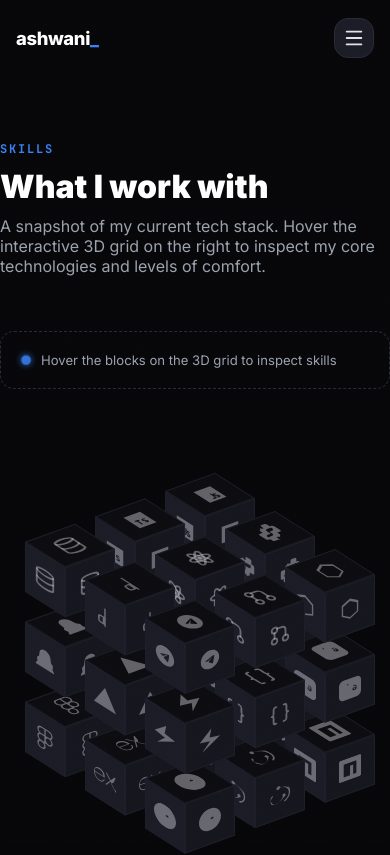
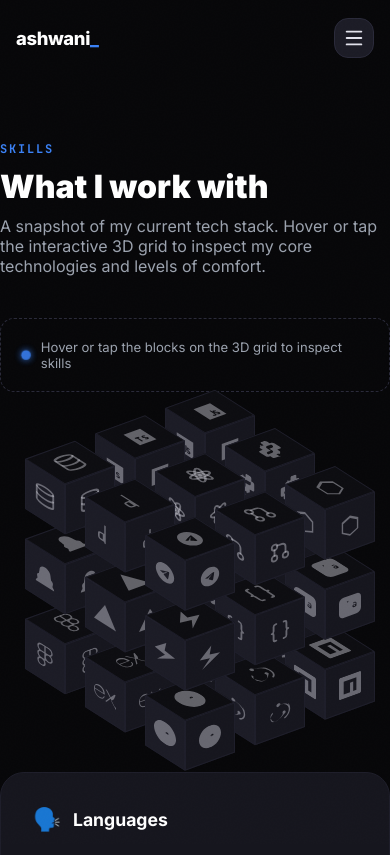
Before and after one commit to lets-make-ashwani/portfolio-website, a React (Vite) app: page /skills in a window 390 px wide. Shown: the top 855 px of the page. Built offline with nearby package versions, Linux system fonts and the light colour scheme.

Commit message:
Improve mobile responsiveness and add tap interactive support for 3D skills grid

```diff
--- a/src/pages/Skills.css
+++ b/src/pages/Skills.css
@@ -285,12 +285,14 @@
   z-index: 1;
 }
 
-/* Hover active states */
-.skills-cube span:hover {
+/* Hover & Tap Active states */
+.skills-cube span:hover,
+.skills-cube span.active {
   z-index: 100;
 }
 
-.skills-cube span:hover .face--top {
+.skills-cube span:hover .face--top,
+.skills-cube span.active .face--top {
   transition: 0s;
   background: var(--hover-color, var(--blue));
   filter: drop-shadow(0 0 25px var(--hover-color, var(--blue)));
@@ -298,7 +300,9 @@
 }
 
 .skills-cube span:hover .face--left,
-.skills-cube span:hover .face--right {
+.skills-cube span.active .face--left,
+.skills-cube span:hover .face--right,
+.skills-cube span.active .face--right {
   transition: 0s;
   background: var(--hover-color, var(--blue));
   border-color: transparent;
@@ -307,12 +311,28 @@
 @media (max-width: 992px) {
   .skills-hero-layout {
     grid-template-columns: 1fr;
-    gap: 40px;
+    gap: 24px;
   }
 
   .skills-cube-container {
-    height: 300px;
-    margin-top: 50px;
+    height: 320px;
+    margin-top: 30px;
+  }
+}
+
+@media (max-width: 480px) {
+  .skills-cube-container {
+    height: 250px;
+    transform: scale(0.78);
+    transform-origin: center center;
+    margin-top: 10px;
+    margin-bottom: 10px;
+  }
+
+  .skills-cube-info {
+    height: auto;
+    min-height: 110px;
+    margin-bottom: 8px;
   }
 }
 
@@ -331,7 +351,8 @@
   fill: none;
 }
 
-.skills-cube span:hover .skills-cube-icon {
+.skills-cube span:hover .skills-cube-icon,
+.skills-cube span.active .skills-cube-icon {
   color: #fff;
   filter: drop-shadow(0 0 8px rgba(255, 255, 255, 0.8));
   transform: scale(1.15);
--- a/src/pages/Skills.jsx
+++ b/src/pages/Skills.jsx
@@ -296,7 +296,7 @@ export default function Skills() {
               <p className="section-label">Skills</p>
               <h1 className="section-title">What I work with</h1>
               <p className="muted" style={{ marginTop: '12px', maxWidth: '500px' }}>
-                A snapshot of my current tech stack. Hover the interactive 3D grid on the right to inspect my core technologies and levels of comfort.
+                A snapshot of my current tech stack. Hover or tap the interactive 3D grid to inspect my core technologies and levels of comfort.
               </p>
             </div>
 
@@ -329,7 +329,7 @@ export default function Skills() {
                     className="skills-cube-placeholder"
                   >
                     <span className="glow-dot" style={{ background: 'var(--blue)', boxShadow: '0 0 8px var(--blue)' }} />
-                    <p className="muted" style={{ fontSize: '0.82rem' }}>Hover the blocks on the 3D grid to inspect skills</p>
+                    <p className="muted" style={{ fontSize: '0.82rem' }}>Hover or tap the blocks on the 3D grid to inspect skills</p>
                   </motion.div>
                 )}
               </AnimatePresence>
@@ -356,6 +356,7 @@ export default function Skills() {
                         return (
                           <span
                             key={iVal}
+                            className={hoveredSkill?.name === skill?.name ? 'active' : ''}
                             style={{
                               '--i': iVal,
                               '--hover-color': hoverColor
@@ -365,6 +366,11 @@ export default function Skills() {
                             }}
                             onMouseLeave={() => {
                               if (skill) setHoveredSkill(null);
+                            }}
+                            onClick={() => {
+                              if (skill) {
+                                setHoveredSkill(hoveredSkill?.name === skill.name ? null : skill);
+                              }
                             }}
                           >
                             <div className="face face--top">
```
